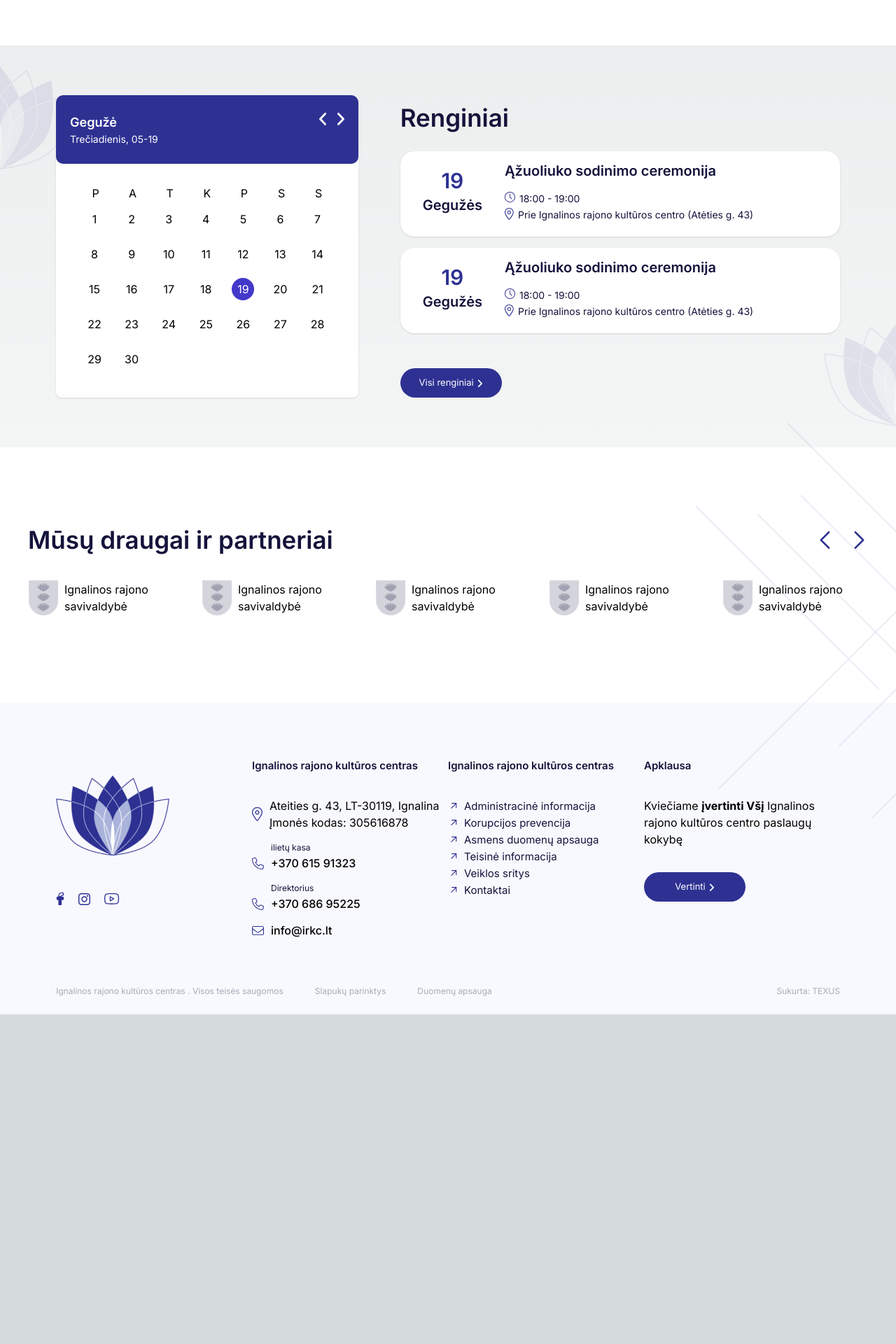
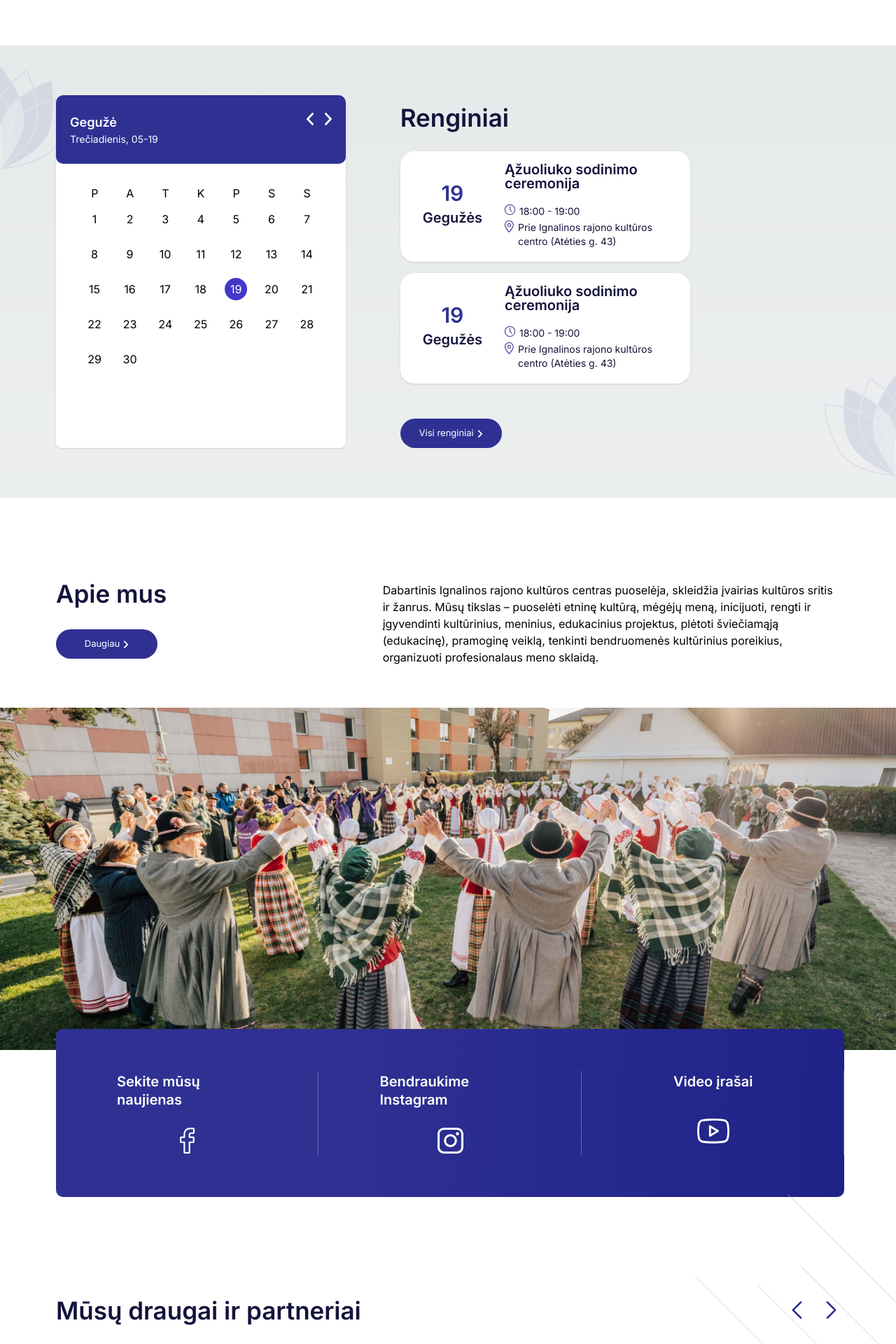
Before and after one commit to Arif-hossain-raj/task, a Next.js app: page / in a window 1280 px wide. Shown: the part 1540-3460 px from the top of the page at 70% size. Before the commit the page ends 2989 px from the top, so only its background shows below. Built offline with nearby package versions, Linux system fonts and the light colour scheme.

Commit message:
Responsive

```diff
--- a/src/app/page.js
+++ b/src/app/page.js
@@ -11,7 +11,7 @@ export default function Home() {
       <Banner />
       <SwiperSlider />
       <CalendarEvents />
-      {/* <SocialSection /> */}
+      <SocialSection />
       <NextSlider />
     </>
   );
--- a/src/components/home/Calenadar.jsx
+++ b/src/components/home/Calenadar.jsx
@@ -4,9 +4,9 @@ import Button from "../global/Button";
 const CalendarEvents = () => {
   return (
     <section className="relative">
-      <div className="max-w-full  px-10 md:px-20 py-[71px] ">
+      <div className="max-w-full px-3 md:px-20 py-[71px] ">
         <div className="grid grid-cols-12 gap-[60px]">
-          <div className=" bg-white shadow rounded-lg pb-[30px] col-span-10 md:col-span-5">
+          <div className=" bg-white shadow rounded-lg pb-[30px] col-span-10 md:col-span-5 md:w-full max-w-[414px]">
             <div className="bg-[#2E3192] text-white rounded-[10px] px-[20px] py-[25px] mb-[30px] flex justify-between">
               <div className="text ">
                 <h4 className="text-lg">Gegužė</h4>
@@ -72,7 +72,7 @@ const CalendarEvents = () => {
             </div>
           </div>
 
-          <div className="col-span-10 md:col-span-7">
+          <div className="col-span-10 md:col-span-7 md:w-full max-w-[414px]">
             <h3 className="text-[#14133B] mb-4">Renginiai</h3>
             <div className="space-y-4">
               <div className="flex items-center bg-white shadow rounded-[20px] p-4">
--- a/src/components/home/NextSlider.jsx
+++ b/src/components/home/NextSlider.jsx
@@ -23,7 +23,7 @@ const NextSlider = () => {
 
   return (
     <section className="pt-[100px] pb-[100px] bg-white relative">
-      <div className="wrapper max-w-screen-xl mx-auto px-10">
+      <div className="wrapper max-w-full  px-10 md:px-20">
         <div className="header flex justify-between items-center mb-[25px]">
           <div className="text">
             <h3>Mūsų draugai ir partneriai</h3>
@@ -86,7 +86,7 @@ const NextSlider = () => {
                 slidesPerView: 2,
                 spaceBetween: 20,
               },
-              768: {  // Changed to 768px for common breakpoints
+              768: {
                 slidesPerView: 3,
                 spaceBetween: 30,
               },
@@ -95,7 +95,7 @@ const NextSlider = () => {
                 spaceBetween: 40,
               },
             }}
-            // pagination={{ clickable: true }}
+
 
             className="my-6"
           >
--- a/src/components/home/SocialSection.jsx
+++ b/src/components/home/SocialSection.jsx
@@ -24,9 +24,9 @@ export default function SocialSection() {
       </div>
 
       <div className="image relative">
-        <Image src={"/image/dynamic/social.jpg"} height={550} width={1440} />
+        <Image src={"/image/dynamic/social.jpg"} height={550} width={1440} className="w-[100vw]" />
 
-        <div className=" max-w-screen-xl mx-auto px-10">
+        <div className=" max-w-full px-10 md:px-20">
           <div className="image-bottom w-[88vw] custom-gradient grid grid-cols-1 md:grid-cols-3 rounded-[10px]   ">
             <div className="single md:py-[62px] py-[20px] md:px-[87px] px-[20px]  border-right flex flex-col items-center">
               <div className="text">
```
